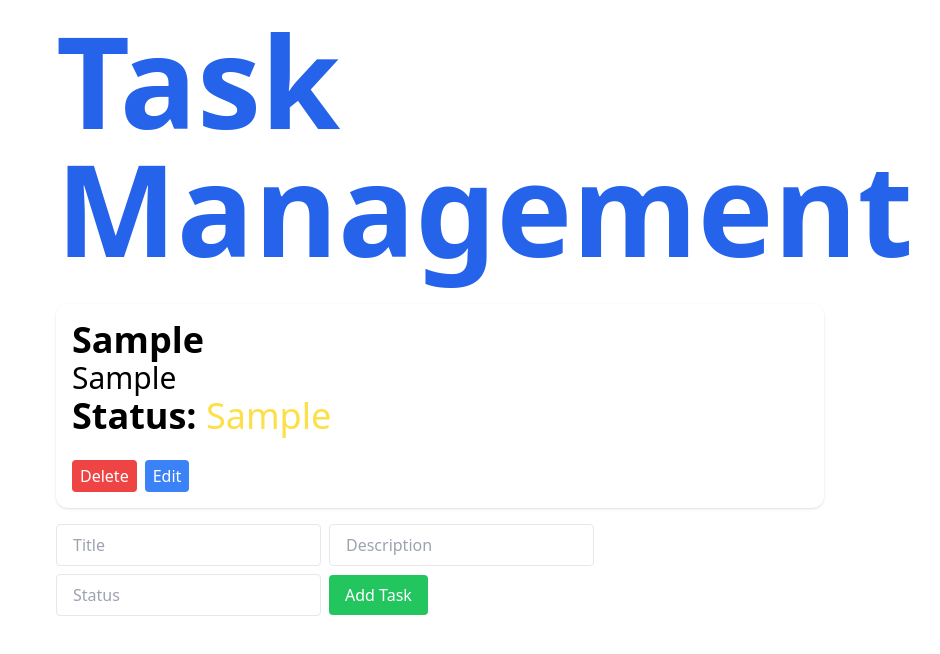
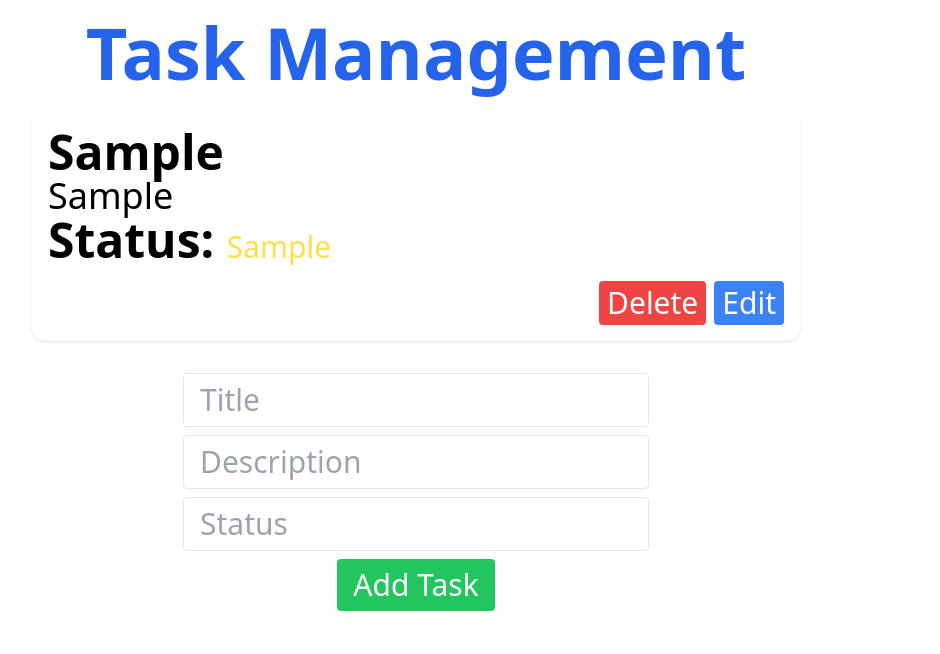
Before and after one commit to dinkleva/stamurai-project, a Next.js app: page /mypage in a window 1280 px wide. Both pictures are taken after typing "Sample", "Sample", "Sample" into the empty fields and a click on the button "Add Task". Shown: the top 654 px of the page, without its empty margins (224-1164 px from the left). Built offline with nearby package versions, Linux system fonts and the light colour scheme.

Commit message:
Centering all elements

```diff
--- a/pages/mypage.tsx
+++ b/pages/mypage.tsx
@@ -90,9 +90,9 @@ function Home() {
   };
 
   return (
-    <div className="mx-auto my-auto p-4 dark:bg-slate-900 w-full h-screen ring-1 shadow-xl overflow-y-auto">
-      <div className="w-full xl:max-w-3xl mx-auto">
-        <h1 className="xl:text-9xl lg:text-7xl md:text-5xl sm:text-3xl font-bold mb-8 ml-6 text-blue-600">
+    <div className="mx-auto my-auto p-4 dark:bg-slate-900 w-full min-h-screen ring-1 shadow-xl overflow-y-auto">
+      <div className="flex flex-col items-center md:w-full xl:max-w-3xl mx-auto">
+        <h1 className="text-3xl sm:text-4xl md:text-5xl lg:text-6xl xl:text-7xl 2xl:text-9xl font-bold mb-2 text-blue-600">
           Task Management
         </h1>
 
@@ -101,33 +101,46 @@ function Home() {
           {taskStore.tasks.map((task: Task, index: number) => (
             <li
               key={index}
-              className="xl:w-full lg:w-96 dark:bg-blue-900 rounded-xl shadow p-4 ml-6 mb-2 items-center justify-between"
+              className="dark:bg-blue-900 rounded-xl shadow p-4 mb-2 w-64 sm:w-64 md:w-72 lg:w-96 xl:w-full"
             >
               <div>
-                <h3 className="text-4xl font-bold dark:text-slate-900">{task.title}</h3>
-                <p className="text-3xl dark:text-slate-900">{task.description}</p>
-                <p className="text-4xl font-bold dark:text-slate-900 mb-6">
-                  Status: <span className="text-yellow-300 font-normal">{task.status}</span>
+                <h3 className="text-xl sm:text-2xl md:text-3xl lg:text-4xl xl:text-5xl 2xl:text-6xl font-bold dark:text-slate-900">
+                  {task.title}
+                </h3>
+                <p className="text-lg sm:text-xl md:text-2xl lg:text-3xl xl:text-4xl 2xl:text-5xl dark:text-slate-900">
+                  {task.description}
+                </p>
+                <p className="text-xl sm:text-2xl md:text-3xl lg:text-4xl xl:text-5xl 2xl:text-6xl font-bold dark:text-slate-900 mb-4">
+                  Status:{" "}
+                  <span className="text-base sm:text-lg md:text-xl lg:text-2xl xl:text-3xl 2xl:text-4xl text-yellow-300 font-normal">
+                    {task.status}
+                  </span>
                 </p>
               </div>
-              <div>
+              <div className="flex items-center justify-end">
                 <button
-                  className="bg-red-500 hover:bg-red-600 text-white px-2 py-1 rounded mr-2"
+                  className="bg-red-500 hover:bg-red-600 text-white px-2 py-1 rounded mr-2 text-base sm:text-lg md:text-xl lg:text-2xl xl:text-3xl 2xl:text-4xl"
                   onClick={() => deleteTask(index)}
                 >
                   Delete
                 </button>
                 <button
-                  className="bg-blue-500 hover:bg-blue-600 text-white px-2 py-1 rounded"
+                  className="bg-blue-500 hover:bg-blue-600 text-white px-2 py-1 rounded text-base sm:text-lg md:text-xl lg:text-2xl xl:text-3xl 2xl:text-4xl"
                   onClick={() =>
                     editTask(
                       index,
                       Object.assign({}, task, {
-                        title: prompt('Enter the updated title:', task.title) || task.title,
+                        title:
+                          prompt("Enter the updated title:", task.title) ||
+                          task.title,
                         description:
-                          prompt('Enter the updated description:', task.description) ||
-                          task.description,
-                        status: prompt('Enter the updated status:', task.status) || task.status,
+                          prompt(
+                            "Enter the updated description:",
+                            task.description
+                          ) || task.description,
+                        status:
+                          prompt("Enter the updated status:", task.status) ||
+                          task.status,
                       })
                     )
                   }
@@ -140,35 +153,36 @@ function Home() {
         </ul>
 
         {/* Add Task Form */}
-        <div className="ml-6 flex-none">
+        <div className="flex flex-col items-center mt-2 sm:mx-auto sm:max-w-sm md:max-w-md lg:max-w-lg xl:max-w-3xl">
   <input
     type="text"
     placeholder="Title"
     value={newTask.title}
     onChange={(e) => setNewTask({ ...newTask, title: e.target.value })}
-            className="mr-2 mb-2 px-4 py-2 border rounded"
+    className="mb-2 px-4 py-2 border rounded w-full text-base sm:text-lg md:text-xl lg:text-2xl xl:text-3xl 2xl:text-4xl"
   />
   <input
     type="text"
     placeholder="Description"
     value={newTask.description}
     onChange={(e) => setNewTask({ ...newTask, description: e.target.value })}
-            className="mr-2 mb-2 px-4 py-2 border rounded"
+    className="mb-2 px-4 py-2 border rounded w-full text-base sm:text-lg md:text-xl lg:text-2xl xl:text-3xl 2xl:text-4xl"
   />
   <input
     type="text"
     placeholder="Status"
     value={newTask.status}
     onChange={(e) => setNewTask({ ...newTask, status: e.target.value })}
-            className="mr-2 mb-2 px-4 py-2 border rounded"
+    className="mb-2 px-4 py-2 border rounded w-full text-base sm:text-lg md:text-xl lg:text-2xl xl:text-3xl 2xl:text-4xl"
   />
   <button
     onClick={addTask}
-            className="bg-green-500 hover:bg-green-600 text-white px-4 py-2 rounded"
+    className="bg-green-500 hover:bg-green-600 text-white px-4 py-2 rounded text-base sm:text-lg md:text-xl lg:text-2xl xl:text-3xl 2xl:text-4xl"
   >
     Add Task
   </button>
 </div>
+
       </div>
     </div>
   );
```
Lines whose indentation alone changed are shown as unchanged.
